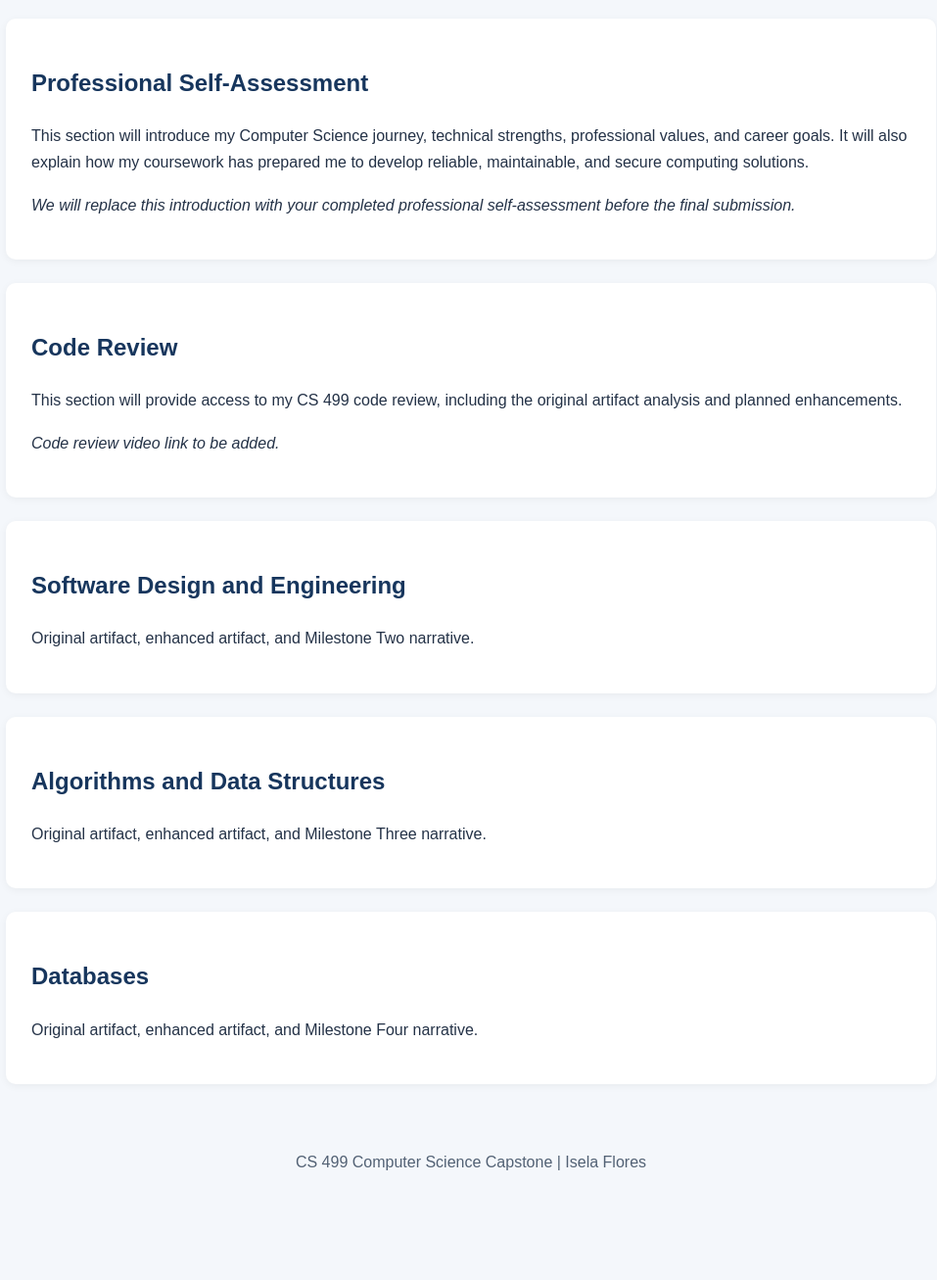
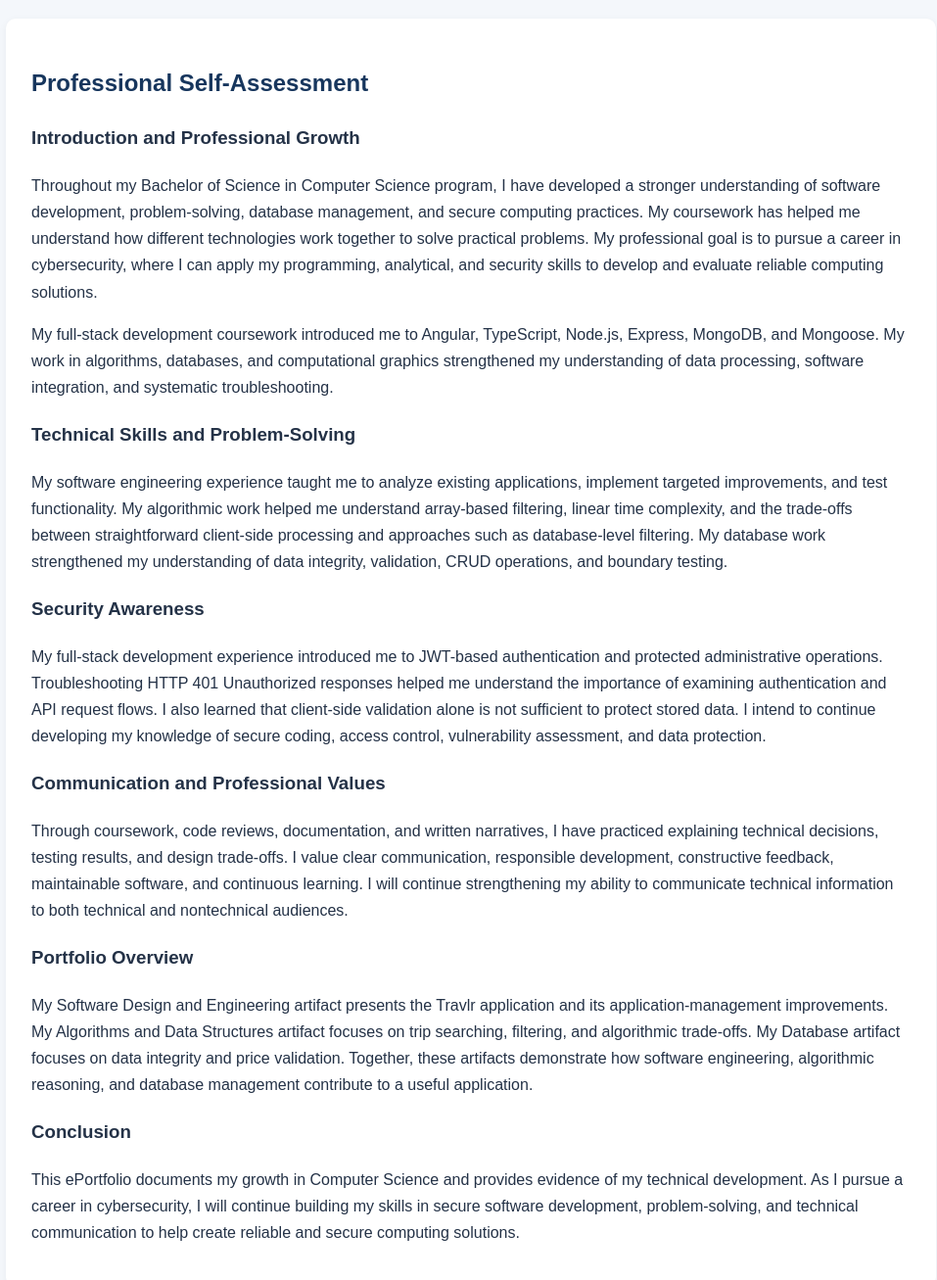
Before and after one commit to iflores1999/CS499-ePortfolio, a plain HTML site: page index.html in a window 1280 px wide. Shown: the part 280-1587 px from the top of the page at 98% size, without its empty margins (159-1116 px from the left). Before the commit the page ends 1516 px from the top, so only its background shows below. Drawn offline with Linux system fonts and the light colour scheme.

Commit message:
Update Professional Self-Assessment section
Revised the Professional Self-Assessment section to include detailed insights on personal growth, technical skills, and career aspirations in cybersecurity. Added subsections on communication, professional values, and portfolio overview.

```diff
--- a/index.html
+++ b/index.html
@@ -67,41 +67,83 @@
   </nav>
 
   <main>
-    <section id="assessment">
-      <h2>Professional Self-Assessment</h2>
-      <p>
-        This section will introduce my Computer Science journey,
-        technical strengths, professional values, and career goals.
-        It will also explain how my coursework has prepared me to
-        develop reliable, maintainable, and secure computing solutions.
-      </p>
-      <p><em>We will replace this introduction with your completed
-      professional self-assessment before the final submission.</em></p>
-    </section>
 
-    <section id="review">
-      <h2>Code Review</h2>
-      <p>
-        This section will provide access to my CS 499 code review,
-        including the original artifact analysis and planned enhancements.
-      </p>
-      <p><em>Code review video link to be added.</em></p>
-    </section>
+<section id="assessment">
+  <h2>Professional Self-Assessment</h2>
 
-    <section id="software">
-      <h2>Software Design and Engineering</h2>
-      <p>Original artifact, enhanced artifact, and Milestone Two narrative.</p>
-    </section>
+  <h3>Introduction and Professional Growth</h3>
+  <p>
+    Throughout my Bachelor of Science in Computer Science program,
+    I have developed a stronger understanding of software development,
+    problem-solving, database management, and secure computing practices.
+    My coursework has helped me understand how different technologies
+    work together to solve practical problems. My professional goal is
+    to pursue a career in cybersecurity, where I can apply my programming,
+    analytical, and security skills to develop and evaluate reliable
+    computing solutions.
+  </p>
 
-    <section id="algorithms">
-      <h2>Algorithms and Data Structures</h2>
-      <p>Original artifact, enhanced artifact, and Milestone Three narrative.</p>
-    </section>
+  <p>
+    My full-stack development coursework introduced me to Angular,
+    TypeScript, Node.js, Express, MongoDB, and Mongoose. My work in
+    algorithms, databases, and computational graphics strengthened my
+    understanding of data processing, software integration, and systematic
+    troubleshooting.
+  </p>
 
-    <section id="databases">
-      <h2>Databases</h2>
-      <p>Original artifact, enhanced artifact, and Milestone Four narrative.</p>
-    </section>
+  <h3>Technical Skills and Problem-Solving</h3>
+  <p>
+    My software engineering experience taught me to analyze existing
+    applications, implement targeted improvements, and test functionality.
+    My algorithmic work helped me understand array-based filtering,
+    linear time complexity, and the trade-offs between straightforward
+    client-side processing and approaches such as database-level filtering.
+    My database work strengthened my understanding of data integrity,
+    validation, CRUD operations, and boundary testing.
+  </p>
+
+  <h3>Security Awareness</h3>
+  <p>
+    My full-stack development experience introduced me to JWT-based
+    authentication and protected administrative operations. Troubleshooting
+    HTTP 401 Unauthorized responses helped me understand the importance
+    of examining authentication and API request flows. I also learned that
+    client-side validation alone is not sufficient to protect stored data.
+    I intend to continue developing my knowledge of secure coding,
+    access control, vulnerability assessment, and data protection.
+  </p>
+
+  <h3>Communication and Professional Values</h3>
+  <p>
+    Through coursework, code reviews, documentation, and written narratives,
+    I have practiced explaining technical decisions, testing results, and
+    design trade-offs. I value clear communication, responsible development,
+    constructive feedback, maintainable software, and continuous learning.
+    I will continue strengthening my ability to communicate technical
+    information to both technical and nontechnical audiences.
+  </p>
+
+  <h3>Portfolio Overview</h3>
+  <p>
+    My Software Design and Engineering artifact presents the Travlr
+    application and its application-management improvements. My Algorithms
+    and Data Structures artifact focuses on trip searching, filtering,
+    and algorithmic trade-offs. My Database artifact focuses on data
+    integrity and price validation. Together, these artifacts demonstrate
+    how software engineering, algorithmic reasoning, and database
+    management contribute to a useful application.
+  </p>
+
+  <h3>Conclusion</h3>
+  <p>
+    This ePortfolio documents my growth in Computer Science and provides
+    evidence of my technical development. As I pursue a career in
+    cybersecurity, I will continue building my skills in secure software
+    development, problem-solving, and technical communication to help
+    create reliable and secure computing solutions.
+  </p>
+</section>
+
   </main>
 
   <footer>
```
